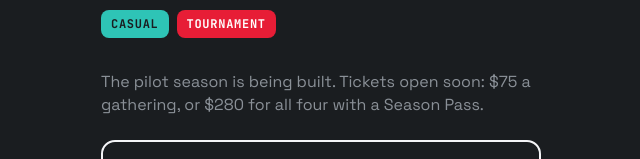
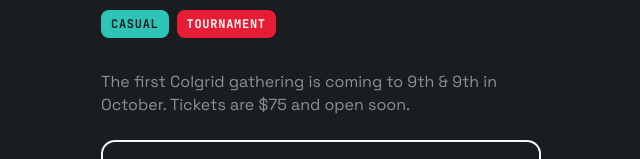
Before and after one commit to Colgrid/colgrid, a Next.js app: page / in a window 1280 px wide. Shown: the part 406-565 px from the top of the page, without its empty margins (319-959 px from the left). Built offline with nearby package versions, Linux system fonts and the light colour scheme.

Commit message:
Pilot tickets on Eventbrite at $75; Season Pass after the pilot
Co-Authored-By: Claude Opus 5.5 <noreply@anthropic.com>
Claude-Session: https://claude.ai/code/session_01SpxJ9y44TkF6mHrnkZm8Pn

```diff
--- a/app/page.tsx
+++ b/app/page.tsx
@@ -41,7 +41,7 @@ const FAQ = [
   },
   {
     q: "How much does it cost?",
-    a: "$75 per player for one gathering, or $280 for all four with a Season Pass. A ticket includes 3–4 hosted quests and all materials, a finale meal and first drink, a numbered session badge, and your web pass with XP, levels and badges.",
+    a: "$75 per player. A ticket includes 3–4 hosted quests and all materials, a finale meal and first drink, a numbered session badge, and your web pass with XP, levels and badges.",
   },
   {
     q: "Who can play?",
@@ -122,7 +122,7 @@ export default function Home() {
       </div>
 
       <p style={{ fontSize: 16, lineHeight: 1.45, color: "var(--ink-subtle)", marginTop: 32 }}>
-        The pilot season is being built. Tickets open soon: $75 a gathering, or $280 for all four with a Season Pass.
+        The first Colgrid gathering is coming to 9th & 9th in October. Tickets are $75 and open soon.
       </p>
 
       <Link href="/signin" className="button button--secondary" style={{ marginTop: 24 }}>
```
Also changed, not shown: public/llms.txt, 2 other files (tests, documents, lock files or other folders).
